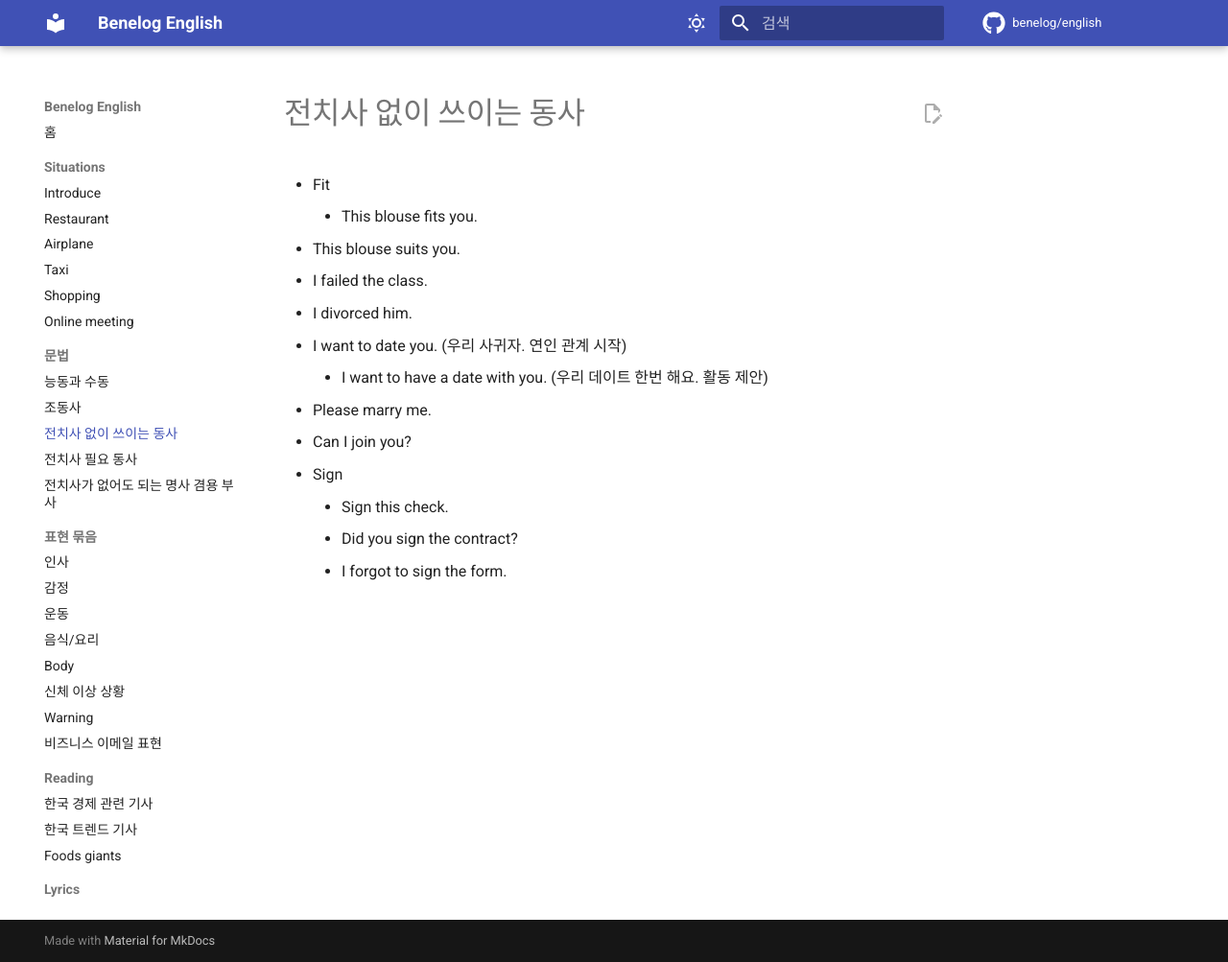
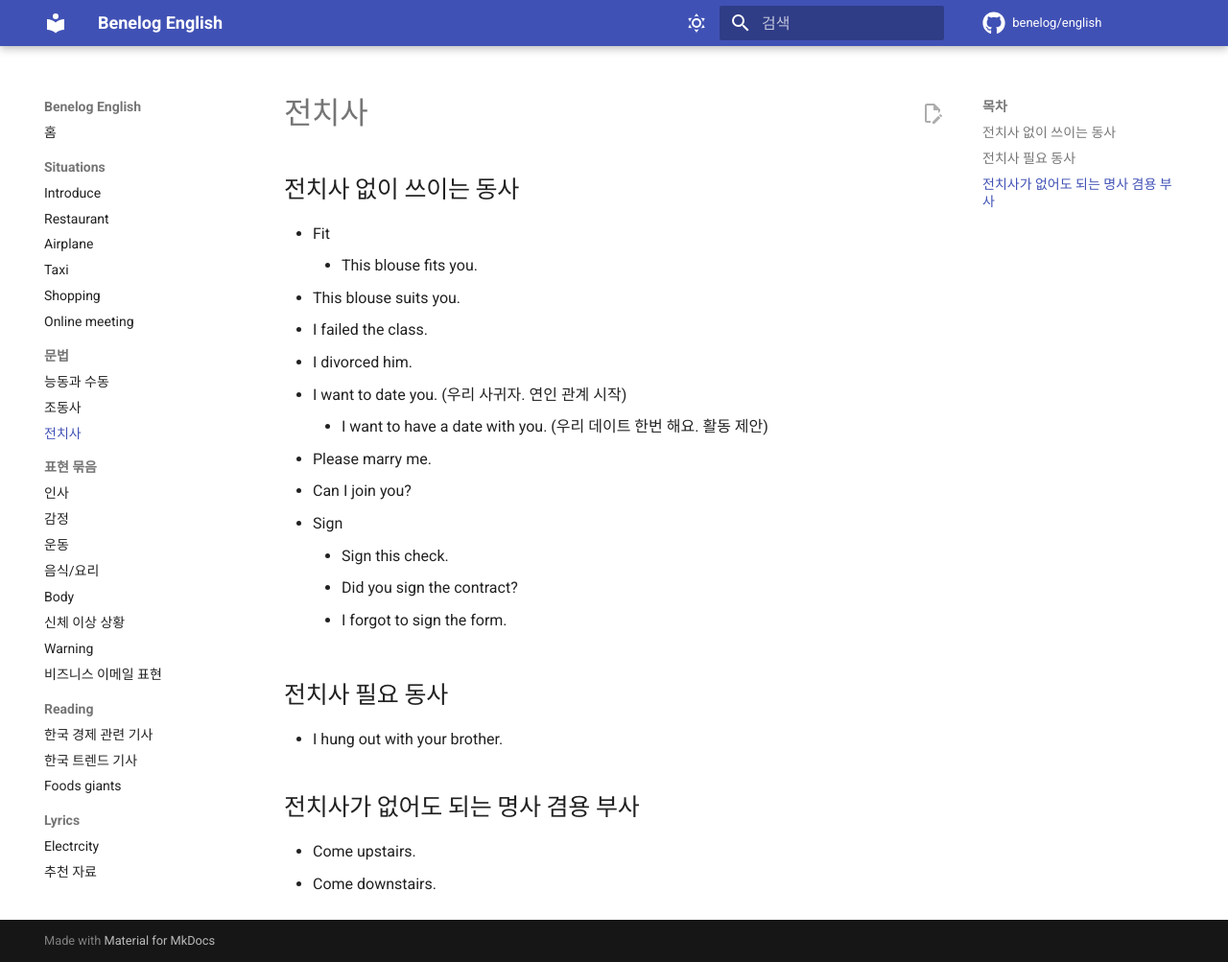
Before and after one commit to benelog/english, an MkDocs documentation site: the page built from docs/grammar/prepositions.md, in a window 1280 px wide and 1003 px high. Shown: the whole window at 96% size. Built offline with MkDocs 1.6.1 and Material for MkDocs 9.7.7, drawn with Linux system fonts in a browser that asks for light colours; comment, search, counter and statistics services are not loaded.

Commit message:
Merge preposition-related grammar pages into one
Combine verbs-with-preposition, verbs-without-preposition, and
adverbial-nouns into grammar/prepositions.md as three sections
under a single page.

```diff
--- a/docs/grammar/verbs-without-preposition.md
+++ b/docs/grammar/prepositions.md
@@ -1,4 +1,6 @@
-# 전치사 없이 쓰이는 동사
+# 전치사
+
+## 전치사 없이 쓰이는 동사
 
 * Fit
     * This blouse fits you.
@@ -13,3 +15,12 @@
     * Sign this check.
     * Did you sign the contract?
     * I forgot to sign the form.
+
+## 전치사 필요 동사
+
+* I hung out with your brother.
+
+## 전치사가 없어도 되는 명사 겸용 부사
+
+* Come upstairs.
+* Come downstairs.
--- a/mkdocs.yml
+++ b/mkdocs.yml
@@ -73,9 +73,7 @@ nav:
   - 문법:
       - grammar/voice.md
       - grammar/modal-verbs.md
-      - grammar/verbs-without-preposition.md
-      - grammar/verbs-with-preposition.md
-      - grammar/adverbial-nouns.md
+      - grammar/prepositions.md
   - 표현 묶음:
       - expressions/greetings.md
       - expressions/emotions.md
```
Also changed, not shown: docs/grammar/adverbial-nouns.md (deleted, +0 -4 lines), docs/grammar/verbs-with-preposition.md (deleted, +0 -3 lines).
